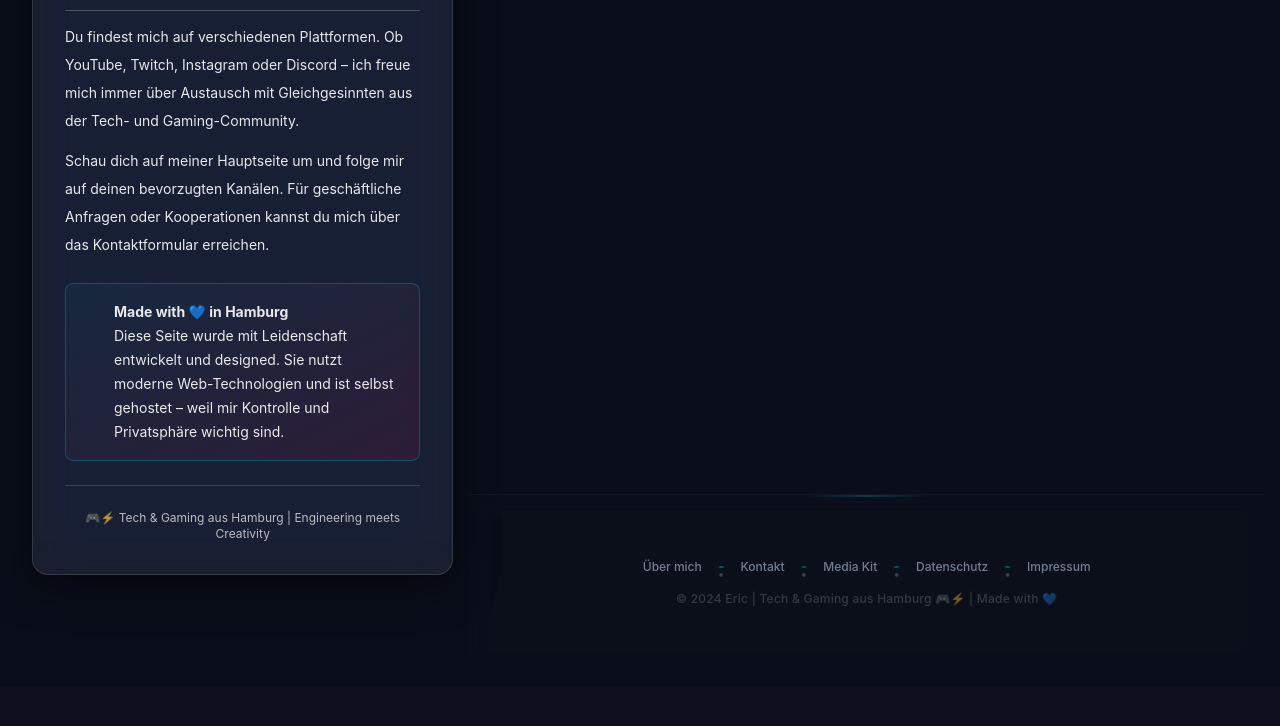
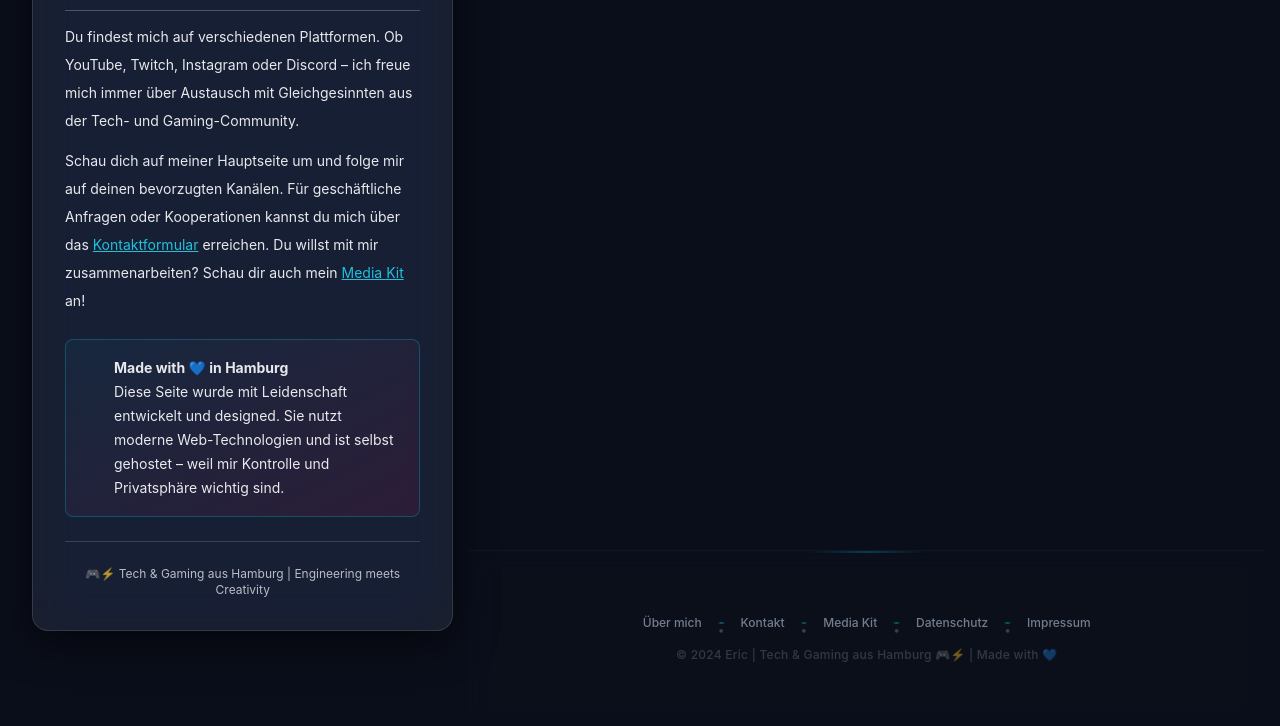
Before and after one commit to Festas/Link-in-Bio, a FastAPI app: page /ueber-mich in a window 1280 px wide. Shown: the part 1627-2353 px from the top of the page. Before the commit the page ends 2233 px from the top, so only its background shows below. Run offline with FastAPI, Linux system fonts and the light colour scheme; data comes from the database, SQL or seed files in the repository; data that the repository does not hold is empty; some libraries are stand-ins or nearby versions.

Commit message:
Update Über mich page with links to new pages
Co-authored-by: Festas <245144013+Festas@users.noreply.github.com>

```diff
--- a/templates/ueber-mich.html
+++ b/templates/ueber-mich.html
@@ -79,7 +79,10 @@
                     </p>
                     <p class="opacity-90 leading-7 mt-3">
                         Schau dich auf meiner Hauptseite um und folge mir auf deinen bevorzugten Kanälen.
-                        Für geschäftliche Anfragen oder Kooperationen kannst du mich über das Kontaktformular erreichen.
+                        Für geschäftliche Anfragen oder Kooperationen kannst du mich über das
+                        <a href="/kontakt" class="text-cyan-400 hover:text-cyan-300 underline">Kontaktformular</a> erreichen.
+                        Du willst mit mir zusammenarbeiten? Schau dir auch mein
+                        <a href="/mediakit" class="text-cyan-400 hover:text-cyan-300 underline">Media Kit</a> an!
                     </p>
                 </section>
 
```
